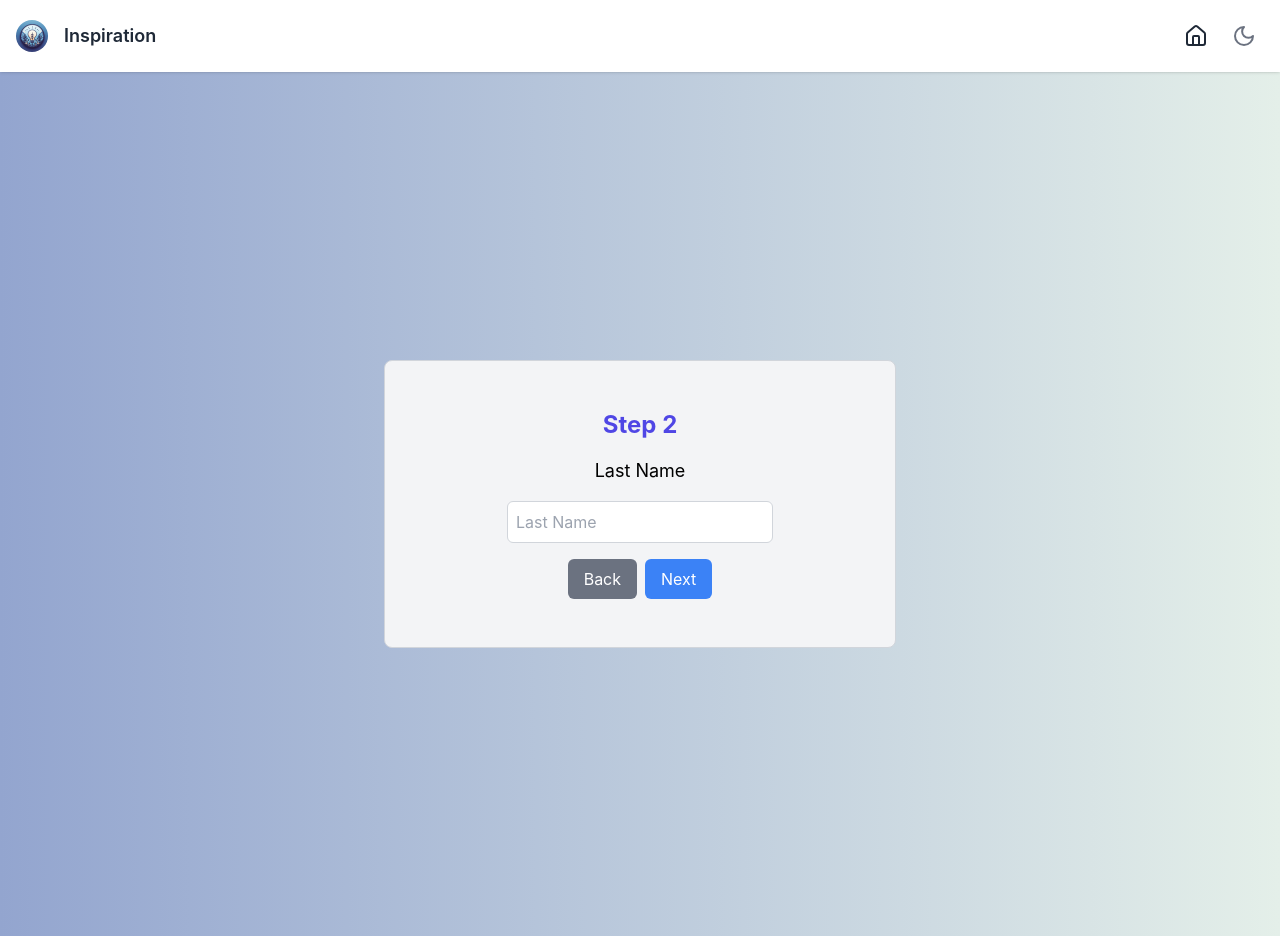
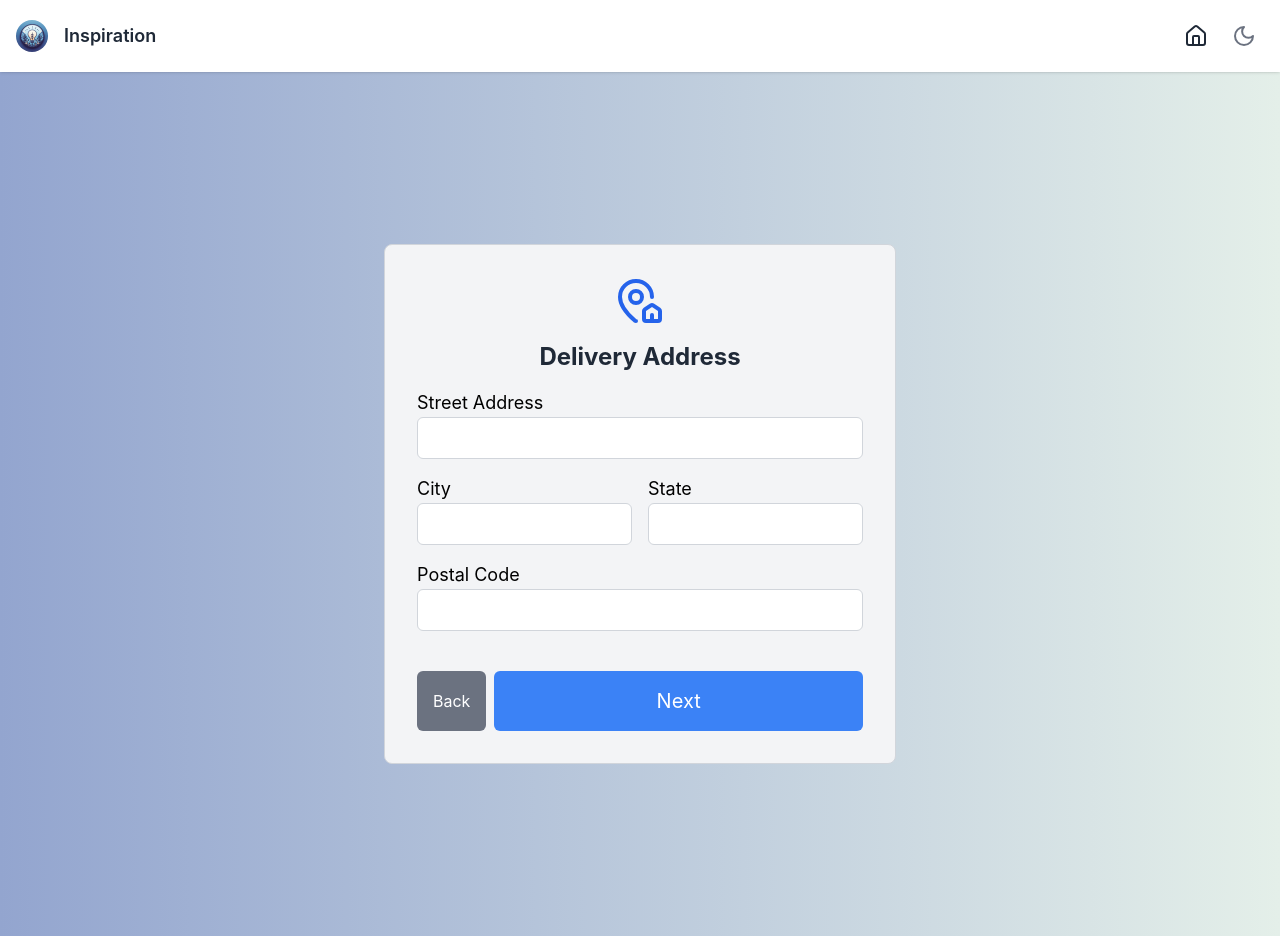
Before and after one commit to SoroushGhodrat/inspiration, a React (Create React App) app: page /form in a window 1280 px wide. Both pictures are taken after a click on the button "Next". Built offline with nearby package versions, Linux system fonts and the light colour scheme.

Commit message:
update all steps

```diff
--- a/src/components/MultiStepsForm/MultiStepForm.tsx
+++ b/src/components/MultiStepsForm/MultiStepForm.tsx
@@ -2,16 +2,32 @@ import React, { useState } from 'react';
 import Step1 from './Step1';
 import Step2 from './Step2';
 import Step3 from './Step3';
+import Step4 from './Step4';
 import { FormData } from '../../types/MultiStepForm';
 
 const MultiStepForm: React.FC = () => {
   const [step, setStep] = useState(1);
   const [formData, setFormData] = useState<FormData>({
-    firstName: '',
-    lastName: '',
-    gender: '',
-    dateOfBirth: '',
-    email: '',
+    personalInformation: {
+      firstName: '',
+      lastName: '',
+      gender: '',
+      dateOfBirth: '',
+      email: '',
+    },
+    deliveryAddress: {
+      streetAddress: '',
+      city: '',
+      state: '',
+      postalCode: '',
+    },
+    paymentDetails: {
+      cardHolderName: '',
+      cardHolderFamilyName: '',
+      cardNumber: '',
+      expiryDate: '',
+      cvv: '',
+    },
   });
 
   const nextStep = () => setStep(step + 1);
@@ -50,6 +66,15 @@ const MultiStepForm: React.FC = () => {
                   setFormData={setFormData}
                   nextStep={nextStep}
                   prevStep={prevStep}
+                />
+              );
+            case 4:
+              return (
+                <Step4
+                  formData={formData}
+                  setFormData={setFormData}
+                  nextStep={nextStep}
+                  prevStep={prevStep}
                   submitForm={submitForm}
                 />
               );
--- a/src/components/MultiStepsForm/Step1.tsx
+++ b/src/components/MultiStepsForm/Step1.tsx
@@ -12,7 +12,13 @@ const Step1: React.FC<Step1Props> = ({ formData, setFormData, nextStep }) => {
     e: React.ChangeEvent<HTMLInputElement | HTMLSelectElement>,
   ) => {
     const { name, value } = e.target;
-    setFormData({ ...formData, [name]: value });
+    setFormData({
+      ...formData,
+      personalInformation: {
+        ...formData.personalInformation,
+        [name]: value,
+      },
+    });
   };
 
   return (
@@ -32,7 +38,7 @@ const Step1: React.FC<Step1Props> = ({ formData, setFormData, nextStep }) => {
             id="firstName"
             name="firstName"
             placeholder=""
-            value={formData.firstName}
+            value={formData.personalInformation.firstName}
             onChange={handleInputChange}
             className="border border-gray-300 p-2 rounded-md w-full max-w-xs"
           />
@@ -46,7 +52,7 @@ const Step1: React.FC<Step1Props> = ({ formData, setFormData, nextStep }) => {
             id="lastName"
             name="lastName"
             placeholder=""
-            value={formData.lastName}
+            value={formData.personalInformation.lastName}
             onChange={handleInputChange}
             className="border border-gray-300 p-2 rounded-md w-full max-w-xs"
           />
@@ -63,7 +69,7 @@ const Step1: React.FC<Step1Props> = ({ formData, setFormData, nextStep }) => {
             id="dateOfBirth"
             name="dateOfBirth"
             placeholder=""
-            value={formData.dateOfBirth}
+            value={formData.personalInformation.dateOfBirth}
             onChange={handleInputChange}
             className="border border-gray-300 p-2 rounded-md w-full max-w-xs"
           />
@@ -76,7 +82,7 @@ const Step1: React.FC<Step1Props> = ({ formData, setFormData, nextStep }) => {
           <select
             id="gender"
             name="gender"
-            value={formData.gender}
+            value={formData.personalInformation.gender}
             onChange={handleInputChange}
             className="border border-gray-300 p-2 rounded-md w-full max-w-xs"
           >
--- a/src/components/MultiStepsForm/Step2.tsx
+++ b/src/components/MultiStepsForm/Step2.tsx
@@ -1,5 +1,6 @@
 import React from 'react';
 import { FormData } from '../../types/MultiStepForm';
+import { MapPinHouse } from 'lucide-react';
 
 interface Step2Props {
   formData: FormData;
@@ -14,26 +15,92 @@ const Step2: React.FC<Step2Props> = ({
   nextStep,
   prevStep,
 }) => {
-  const handleInputChange = (e: React.ChangeEvent<HTMLInputElement>) => {
-    const lastName = e.target.value;
-    setFormData({ ...formData, lastName });
+  const handleInputChange = (
+    e: React.ChangeEvent<HTMLInputElement | HTMLSelectElement>,
+  ) => {
+    const { name, value } = e.target;
+    setFormData({
+      ...formData,
+      deliveryAddress: {
+        ...formData.deliveryAddress,
+        [name]: value,
+      },
+    });
   };
 
   return (
-    <div className="flex flex-col items-center gap-4 p-4">
-      <h2 className="text-2xl font-bold">Step 2</h2>
-      <label htmlFor="lastName" className="text-lg">
-        Last Name
-      </label>
-      <input
-        type="text"
-        id="lastName"
-        placeholder="Last Name"
-        value={formData.lastName}
-        onChange={handleInputChange}
-        className="border border-gray-300 p-2 rounded-md w-full max-w-xs"
-      />
-      <div className="flex gap-2">
+    <div className="flex flex-col items-center justify-center">
+      <MapPinHouse size={48} color="#2563EB" />
+      <h1 className="text-2xl font-bold text-gray-800 dark:text-white capitalize mt-4">
+        Delivery Address
+      </h1>
+
+      <div className="flex space-x-4 mt-4 w-full max-w-2xl">
+        <div className="flex-1">
+          <label htmlFor="streetAddress" className="text-lg">
+            Street Address
+          </label>
+          <input
+            type="text"
+            id="streetAddress"
+            name="streetAddress"
+            placeholder=""
+            value={formData.deliveryAddress.streetAddress}
+            onChange={handleInputChange}
+            className="border border-gray-300 p-2 rounded-md w-full"
+          />
+        </div>
+      </div>
+
+      <div className="flex space-x-4 mt-4 w-full max-w-2xl">
+        <div className="flex-1">
+          <label htmlFor="city" className="text-lg">
+            City
+          </label>
+          <input
+            type="text"
+            id="city"
+            name="city"
+            placeholder=""
+            value={formData.deliveryAddress.city}
+            onChange={handleInputChange}
+            className="border border-gray-300 p-2 rounded-md w-full"
+          />
+        </div>
+        <div className="flex-1">
+          <label htmlFor="state" className="text-lg">
+            State
+          </label>
+          <input
+            type="text"
+            id="state"
+            name="state"
+            placeholder=""
+            value={formData.deliveryAddress.state}
+            onChange={handleInputChange}
+            className="border border-gray-300 p-2 rounded-md w-full"
+          />
+        </div>
+      </div>
+
+      <div className="flex space-x-4 mt-4 w-full max-w-2xl">
+        <div className="flex-1">
+          <label htmlFor="postalCode" className="text-lg">
+            Postal Code
+          </label>
+          <input
+            type="text"
+            id="postalCode"
+            name="postalCode"
+            placeholder=""
+            value={formData.deliveryAddress.postalCode}
+            onChange={handleInputChange}
+            className="border border-gray-300 p-2 rounded-md w-full"
+          />
+        </div>
+      </div>
+
+      <div className="flex gap-2 mt-10 w-full max-w-2xl">
         <button
           onClick={prevStep}
           className="bg-gray-500 text-white py-2 px-4 rounded-md hover:bg-gray-600"
@@ -42,7 +109,7 @@ const Step2: React.FC<Step2Props> = ({
         </button>
         <button
           onClick={nextStep}
-          className="bg-blue-500 text-white py-2 px-4 rounded-md hover:bg-blue-600"
+          className="bg-blue-500 text-white py-4 px-8 rounded-md hover:bg-blue-600 text-xl w-full"
         >
           Next
         </button>
--- a/src/components/MultiStepsForm/Step3.tsx
+++ b/src/components/MultiStepsForm/Step3.tsx
@@ -1,12 +1,12 @@
 import React from 'react';
 import { FormData } from '../../types/MultiStepForm';
+import { CreditCard } from 'lucide-react';
 
 interface Step3Props {
   formData: FormData;
   setFormData: React.Dispatch<React.SetStateAction<FormData>>;
   nextStep: () => void;
   prevStep: () => void;
-  submitForm: () => void;
 }
 
 const Step3: React.FC<Step3Props> = ({
@@ -14,28 +14,103 @@ const Step3: React.FC<Step3Props> = ({
   setFormData,
   nextStep,
   prevStep,
-  submitForm,
 }) => {
-  const handleInputChange = (e: React.ChangeEvent<HTMLInputElement>) => {
-    const email = e.target.value;
-    setFormData({ ...formData, email });
+  const handleInputChange = (
+    e: React.ChangeEvent<HTMLInputElement | HTMLSelectElement>,
+  ) => {
+    const { name, value } = e.target;
+    setFormData({
+      ...formData,
+      paymentDetails: {
+        ...formData.paymentDetails,
+        [name]: value,
+      },
+    });
   };
 
   return (
     <div className="flex flex-col items-center gap-4 p-4">
-      <h2 className="text-2xl font-bold">Step 3</h2>
-      <label htmlFor="email" className="text-lg">
-        Email
-      </label>
-      <input
-        type="email"
-        id="email"
-        placeholder="Email"
-        value={formData.email}
-        onChange={handleInputChange}
-        className="border border-gray-300 p-2 rounded-md w-full max-w-xs"
-      />
-      <div className="flex gap-2">
+      <CreditCard size={48} color="#1747d9" />
+      <h2 className="text-2xl font-bold">Step 3: Payment Details</h2>
+
+      <div className="flex space-x-4 w-full max-w-md">
+        <div className="flex-1">
+          <label htmlFor="cardHolderName" className="text-lg">
+            Card Holder Name
+          </label>
+          <input
+            type="text"
+            id="cardHolderName"
+            name="cardHolderName"
+            placeholder="Card Holder Name"
+            value={formData.paymentDetails.cardHolderName}
+            onChange={handleInputChange}
+            className="border border-gray-300 p-2 rounded-md w-full"
+          />
+        </div>
+        <div className="flex-1">
+          <label htmlFor="cardHolderFamilyName" className="text-lg">
+            Card Holder Family Name
+          </label>
+          <input
+            type="text"
+            id="cardHolderFamilyName"
+            name="cardHolderFamilyName"
+            placeholder="Card Holder Family Name"
+            value={formData.paymentDetails.cardHolderFamilyName}
+            onChange={handleInputChange}
+            className="border border-gray-300 p-2 rounded-md w-full"
+          />
+        </div>
+      </div>
+
+      <div className="flex flex-col w-full max-w-md mt-4">
+        <label htmlFor="cardNumber" className="text-lg">
+          Card Number
+        </label>
+        <input
+          type="text"
+          id="cardNumber"
+          name="cardNumber"
+          placeholder="Card Number"
+          value={formData.paymentDetails.cardNumber}
+          onChange={handleInputChange}
+          className="border border-gray-300 p-2 rounded-md w-full"
+        />
+      </div>
+
+      <div className="flex space-x-4 w-full max-w-md mt-4">
+        <div className="flex-1">
+          <label htmlFor="expiryDate" className="text-lg">
+            Expiry Date
+          </label>
+          <input
+            type="text"
+            id="expiryDate"
+            name="expiryDate"
+            placeholder="MM/YY"
+            value={formData.paymentDetails.expiryDate}
+            onChange={handleInputChange}
+            className="border border-gray-300 p-2 rounded-md w-full"
+          />
+        </div>
+        <div className="flex-1">
+          <label htmlFor="cvv" className="text-lg">
+            CVV
+          </label>
+          <input
+            type="text"
+            id="cvv"
+            name="cvv"
+            placeholder="CVV"
+            value={formData.paymentDetails.cvv}
+            onChange={handleInputChange}
+            className="border border-gray-300 p-2 rounded-md w-full"
+          />
+        </div>
+      </div>
+
+      <div className="flex gap-2 mt-10 w-full max-w-2xl">
         <button
           onClick={prevStep}
           className="bg-gray-500 text-white py-2 px-4 rounded-md hover:bg-gray-600"
@@ -43,10 +118,10 @@ const Step3: React.FC<Step3Props> = ({
           Back
         </button>
         <button
-          onClick={submitForm}
-          className="bg-blue-500 text-white py-2 px-4 rounded-md hover:bg-blue-600"
+          onClick={nextStep}
+          className="bg-blue-500 text-white py-4 px-8 rounded-md hover:bg-blue-600 text-xl w-full"
         >
-          Submit
+          Next
         </button>
       </div>
     </div>
--- /dev/null
+++ b/src/components/MultiStepsForm/Step4.tsx
@@ -0,0 +1,129 @@
+import React from 'react';
+import { FormData } from '../../types/MultiStepForm';
+import { BookOpenCheck } from 'lucide-react';
+
+interface Step3Props {
+  formData: FormData;
+  setFormData: React.Dispatch<React.SetStateAction<FormData>>;
+  nextStep: () => void;
+  prevStep: () => void;
+  submitForm: () => void;
+}
+
+const Step4: React.FC<Step3Props> = ({
+  formData,
+  setFormData,
+  nextStep,
+  prevStep,
+  submitForm,
+}) => {
+  const handleInputChange = (
+    e: React.ChangeEvent<HTMLInputElement | HTMLSelectElement>,
+  ) => {
+    const { name, value } = e.target;
+    setFormData({
+      ...formData,
+      paymentDetails: {
+        ...formData.paymentDetails,
+        [name]: value,
+      },
+    });
+  };
+
+  return (
+    <div className="flex flex-col items-center gap-6 p-6 bg-white shadow-md rounded-lg">
+      <BookOpenCheck size={48} color="#1747d9" />
+      <h2 className="text-2xl font-bold text-gray-800">
+        Step 4: Review and Submit
+      </h2>
+
+      <div className="w-full max-w-md bg-gray-100 p-4 rounded-lg shadow-inner">
+        <h3 className="text-lg font-semibold text-gray-700 mb-2">
+          Personal Information
+        </h3>
+        <div className="space-y-1">
+          <p>
+            <strong>First Name:</strong>
+            {formData.personalInformation.firstName}
+          </p>
+          <p>
+            <strong>Last Name:</strong> {formData.personalInformation.lastName}
+          </p>
+          <p>
+            <strong>Gender:</strong> {formData.personalInformation.gender}
+          </p>
+          <p>
+            <strong>Date of Birth:</strong>
+            {formData.personalInformation.dateOfBirth}
+          </p>
+          <p>
+            <strong>Email:</strong> {formData.personalInformation.email}
+          </p>
+        </div>
+      </div>
+
+      <div className="w-full max-w-md bg-gray-100 p-4 rounded-lg shadow-inner mt-4">
+        <h3 className="text-lg font-semibold text-gray-700 mb-2">
+          Delivery Address
+        </h3>
+        <div className="space-y-1">
+          <p>
+            <strong>Street Address:</strong>
+            {formData.deliveryAddress.streetAddress}
+          </p>
+          <p>
+            <strong>City:</strong> {formData.deliveryAddress.city}
+          </p>
+          <p>
+            <strong>State:</strong> {formData.deliveryAddress.state}
+          </p>
+          <p>
+            <strong>Postal Code:</strong> {formData.deliveryAddress.postalCode}
+          </p>
+        </div>
+      </div>
+
+      <div className="w-full max-w-md bg-gray-100 p-4 rounded-lg shadow-inner mt-4">
+        <h3 className="text-lg font-semibold text-gray-700 mb-2">
+          Payment Details
+        </h3>
+        <div className="space-y-1">
+          <p>
+            <strong>Card Holder Name:</strong>
+            {formData.paymentDetails.cardHolderName}
+          </p>
+          <p>
+            <strong>Card Holder Family Name:</strong>
+            {formData.paymentDetails.cardHolderFamilyName}
+          </p>
+          <p>
+            <strong>Card Number:</strong> {formData.paymentDetails.cardNumber}
+          </p>
+          <p>
+            <strong>Expiry Date:</strong> {formData.paymentDetails.expiryDate}
+          </p>
+          <p>
+            <strong>CVV:</strong> {formData.paymentDetails.cvv}
+          </p>
+        </div>
+      </div>
+
+      <div className="flex gap-4 mt-6">
+        <button
+          onClick={prevStep}
+          className="bg-gray-500 text-white py-2 px-4 rounded-md hover:bg-gray-600"
+        >
+          Back
+        </button>
+        <button
+          onClick={submitForm}
+          className="bg-blue-500 text-white py-2 px-4 rounded-md hover:bg-blue-600"
+        >
+          Submit
+        </button>
+      </div>
+    </div>
+  );
+};
+
+export default Step4;
```
Also changed, not shown: src/types/MultiStepForm.d.ts (+22 -1 lines).
